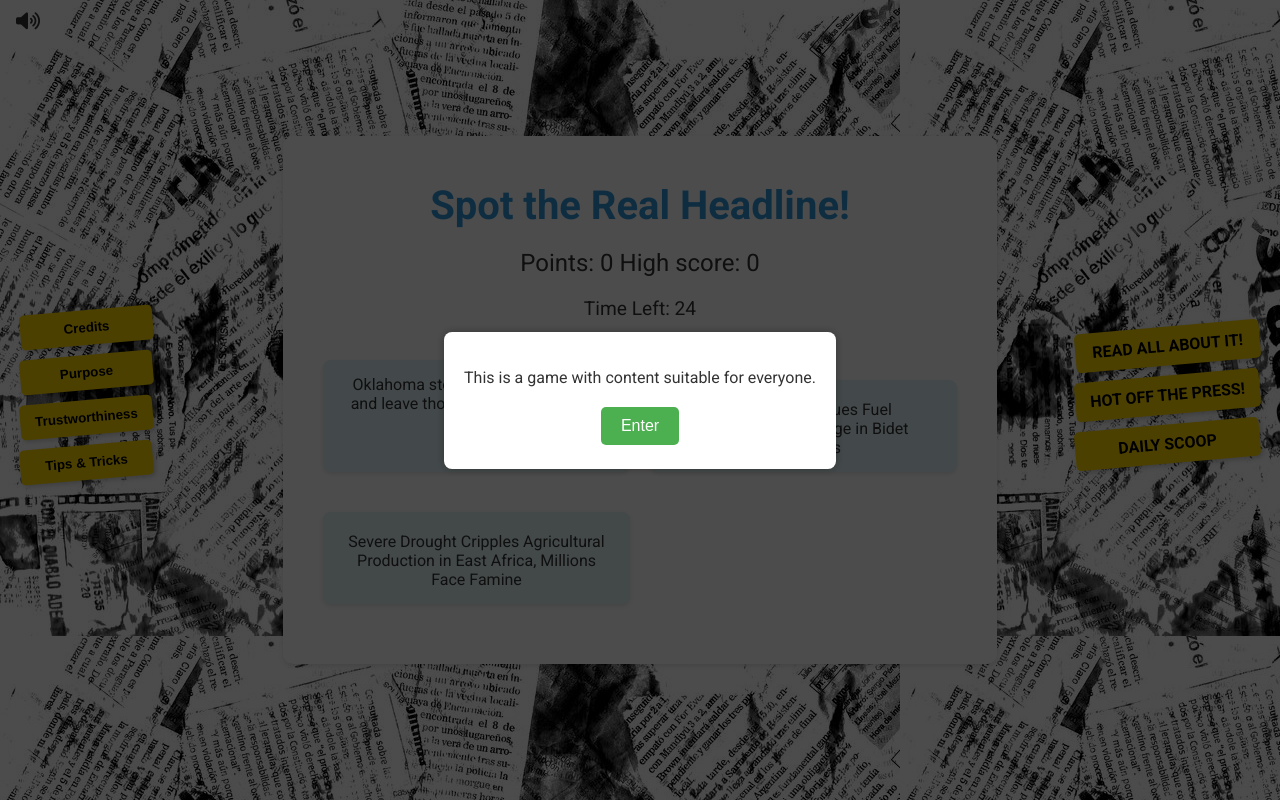
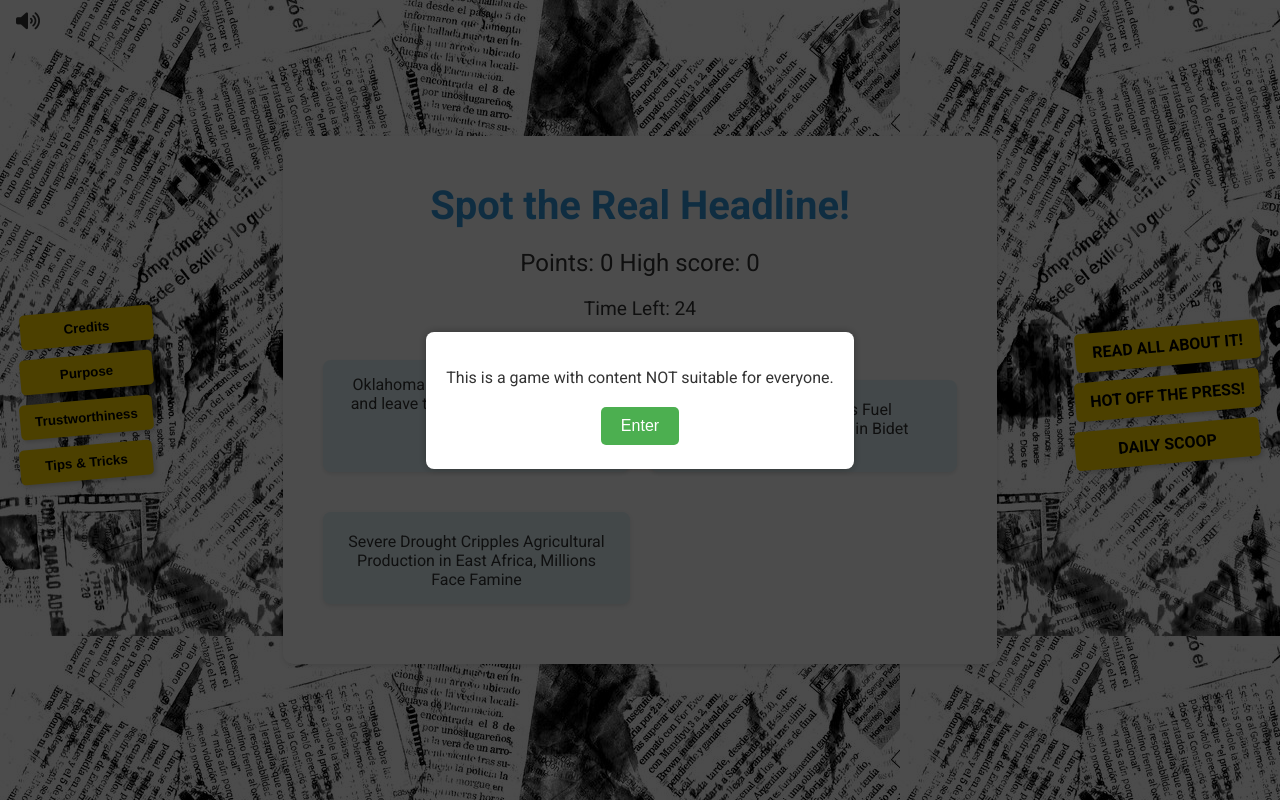
Before and after one commit to JeffreyWangDev/headlineQuiz, a Flask app: page / in a window 1280 px wide. Run offline with Flask 3, Linux system fonts and the light colour scheme.

Commit message:
Update index.html

```diff
--- a/templates/index.html
+++ b/templates/index.html
@@ -10,7 +10,7 @@
 <body>
     <div id="warning-overlay" class="visible">
         <div id="warning-message">
-            <p>This is a game with content suitable for everyone.</p> <button id="accept-warning">Enter</button>
+            <p>This is a game with content NOT suitable for everyone.</p> <button id="accept-warning">Enter</button>
         </div>
     </div>
 
```
